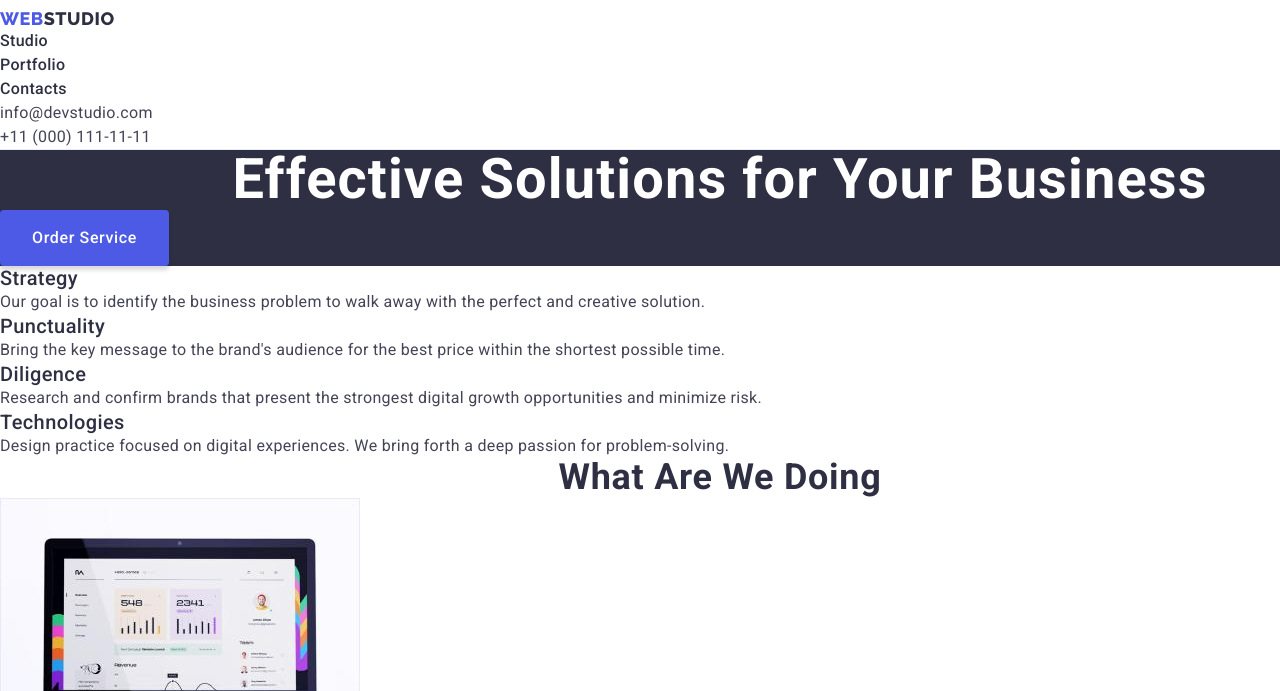
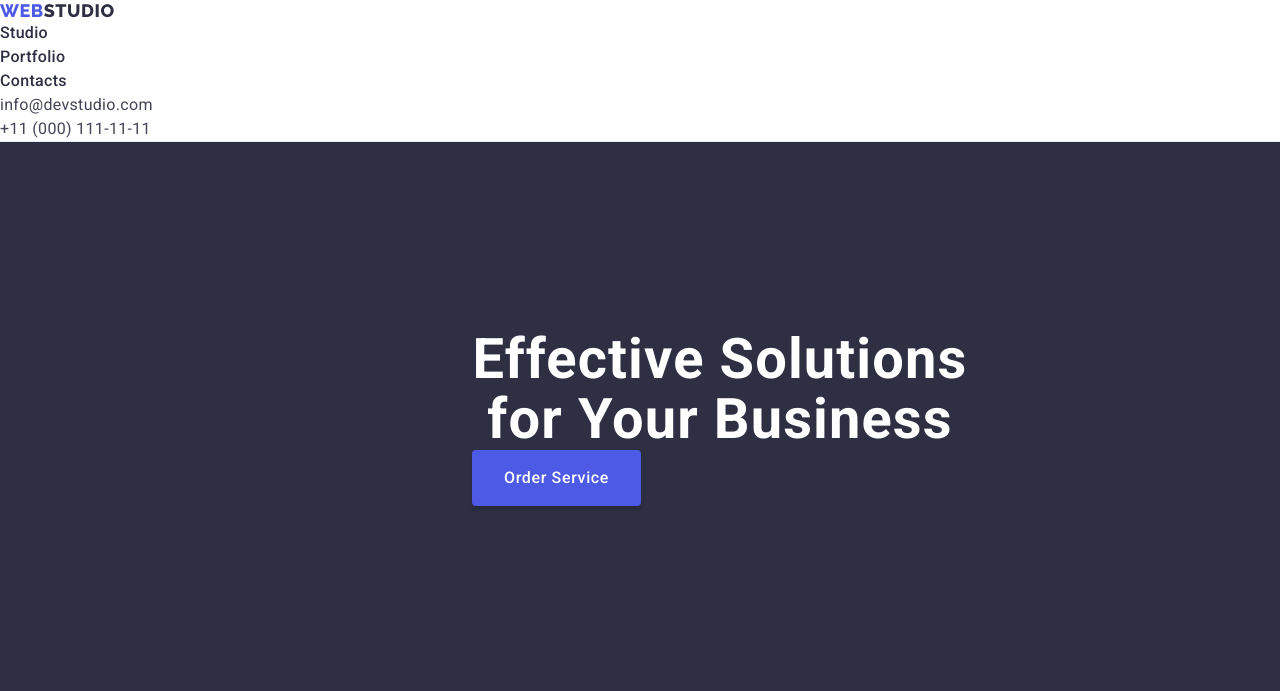
Before and after one commit to kyr13nko/goit-markup-hw-03, a plain HTML site: page index.html in a window 1280 px wide. Shown: the top 691 px of the page. Drawn offline with nearby package versions, Linux system fonts and the light colour scheme.

Commit message:
2nd attempt

```diff
--- a/css/styles.css
+++ b/css/styles.css
@@ -12,11 +12,6 @@
   --white: #fff;
 }
 
-/* * {
-  margin: 0;
-  padding: 0;
-} */
-
 body {
   font-family: "Roboto", sans-serif;
   color: var(--slate);
@@ -28,10 +23,15 @@ h3,
 h4,
 h5,
 h6,
-p,
-ul,
-li {
-  margin: 0;
+p {
+  margin-top: 0;
+  margin-bottom: 0;
+}
+
+ul {
+  margin-top: 0;
+  margin-bottom: 0;
+  padding-left: 0;
 }
 
 img {
@@ -40,14 +40,30 @@ img {
   height: auto;
 }
 
+button {
+  cursor: pointer;
+}
+
+address {
+  font-style: normal;
+}
+
 .container {
   width: 1440px;
-  margin-left: auto;
-  margin-right: auto;
+  margin: 0 auto;
 }
 
-.section {
+.link {
+  text-decoration: none;
 }
+
+.list {
+  list-style: none;
+}
+
+/* .section {
+} */
+
 /* Header */
 
 header {
@@ -55,9 +71,7 @@ header {
   border-bottom: 1px solid var(--cornflower);
 }
 
-.link {
-  text-decoration: none;
-}
+/* Header Logo */
 
 .logo-link {
   font-family: "Raleway", sans-serif;
@@ -77,11 +91,7 @@ header {
   color: var(--cloud);
 }
 
-.list {
-  padding: 0;
-  margin: 0;
-  list-style: none;
-}
+/* Header Menu */
 
 .list-link {
   color: var(--navy-blue);
@@ -96,6 +106,8 @@ header {
   color: var(--ocean);
 }
 
+/* Header Address */
+
 .list-address {
   color: var(--slate);
   font-size: 16px;
@@ -109,17 +121,7 @@ header {
   color: var(--ocean);
 }
 
-address {
-  font-style: normal;
-}
-
 /* Studio Main */
-
-/* Studio Main Section 1 */
-
-.studio-sect-one {
-  background-color: var(--navy-blue);
-}
 
 .main-title {
   color: var(--white);
@@ -128,33 +130,6 @@ address {
   line-height: 1.07;
   letter-spacing: 0.02em;
 }
-
-.main-button-index {
-  font-family: "Roboto", sans-serif;
-  font-weight: 500;
-  border: none;
-  width: 169px;
-  height: 56px;
-  background: var(--iris);
-  color: var(--white);
-  box-shadow: 0px 4px 4px rgba(0, 0, 0, 0.15);
-  border-radius: 4px;
-  font-size: 16px;
-  line-height: 1.5;
-  letter-spacing: 0.04em;
-  cursor: pointer;
-}
-
-.main-button-index:hover,
-.main-button-index:focus {
-  background: var(--ocean);
-}
-
-/* Studio Main Section 2 */
-
-/* .studio-sect-two {
-
-} */
 
 .sect-title {
   color: var(--navy-blue);
@@ -180,6 +155,38 @@ address {
   letter-spacing: 0.02em;
 }
 
+/* Studio Main Section 1 */
+
+.studio-sect-one {
+  background-color: var(--navy-blue);
+  padding: 188px 472px;
+}
+
+.main-button-index {
+  font-family: "Roboto", sans-serif;
+  font-weight: 500;
+  border: none;
+  background: var(--iris);
+  color: var(--white);
+  box-shadow: 0px 4px 4px rgba(0, 0, 0, 0.15);
+  border-radius: 4px;
+  font-size: 16px;
+  line-height: 1.5;
+  letter-spacing: 0.04em;
+  padding: 16px 32px;
+}
+
+.main-button-index:hover,
+.main-button-index:focus {
+  background: var(--ocean);
+}
+
+/* Studio Main Section 2 */
+
+/* .studio-sect-two {
+
+} */
+
 /* Studio Main Section 3 */
 
 /* .studio-sect-tree {
@@ -196,17 +203,16 @@ address {
   background-color: var(--white);
 }
 
-/* Portfolio Section */
+/* Portfolio Main Section */
 
-/* Portfolio Buttons  */
+/* Portfolio Main Buttons  */
 
 .button-gallery-portfolio {
   display: flex;
   justify-content: center;
-  padding: 24px;
 }
 
-.button-list-portfolio {
+.button-list-portfolio:not(:last-child) {
   padding-right: 24px;
 }
 
@@ -221,8 +227,6 @@ address {
   background-color: var(--cloud);
   border: 1px solid var(--cornflower);
   border-radius: 4px;
-  cursor: pointer;
-
   padding: 12px 24px;
 }
 
@@ -231,16 +235,11 @@ address {
   background-color: var(--ocean);
 }
 
-/* Portfolio Picture List */
+/* Portfolio Main Gallery */
 
 .gallery-portfolio {
-  /* padding-left: 156px;
-  padding-right: 156px; */
-
-  margin-top: 72px;
-  margin-bottom: 120px;
-
   width: 1128px;
+  margin: 0 auto;
 }
 
 .list-portfolio {
@@ -253,7 +252,7 @@ address {
 
 .list-card-portfolio {
   background: var(--white);
-  flex-basis: calc(100% / 3 - 28px);
+  flex-basis: calc(100% / 3 - 24px);
   border: 1px solid var(--cornflower);
 
   margin-top: 48px;
@@ -272,9 +271,8 @@ address {
 
 footer {
   background-color: var(--navy-blue-modal);
-  height: 310px;
-  padding-top: 100px;
-  padding-left: 156px;
+  /* height: 310px; */
+  padding: 100px 0 100px 156px;
 }
 
 footer > p {
--- a/index.html
+++ b/index.html
@@ -10,6 +10,11 @@
     <link
       href="https://fonts.googleapis.com/css2?family=Raleway:wght@800&family=Roboto:wght@400;500;700;900&display=swap"
       rel="stylesheet"
+    />
+
+    <link
+      rel="stylesheet"
+      href="https://cdn.jsdelivr.net/npm/modern-normalize@1.1.0/modern-normalize.min.css"
     />
 
     <link rel="stylesheet" href="./css/styles.css" />
```
Also changed, not shown: portfolio.html (+2 -0 lines).
